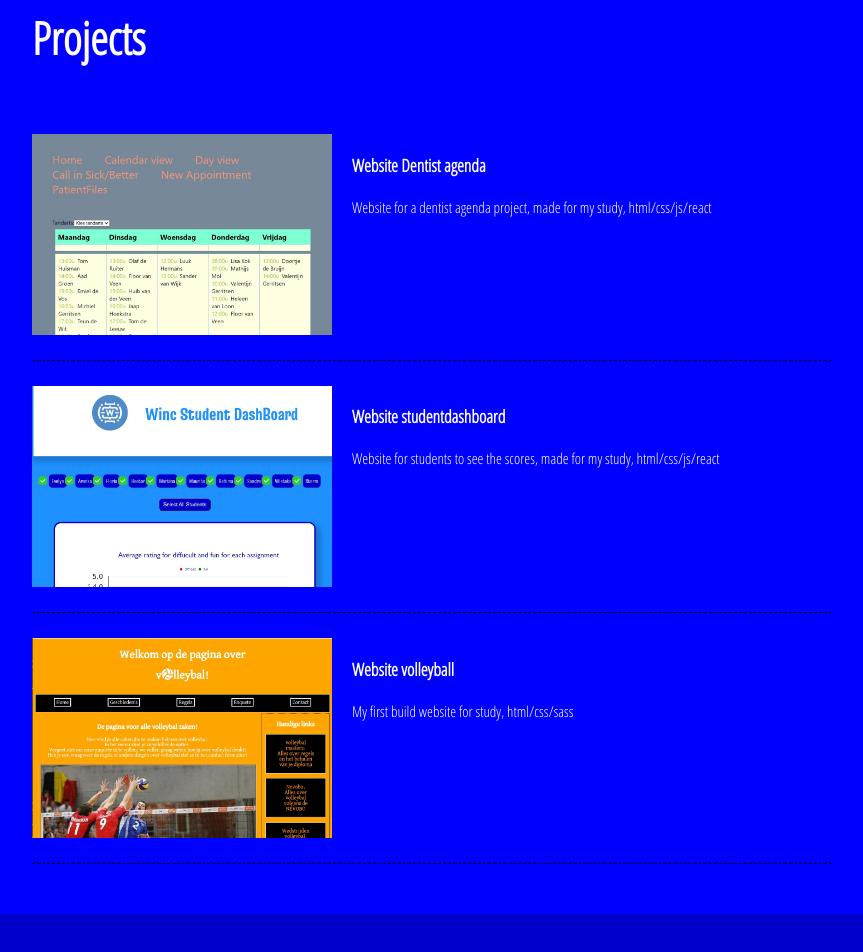
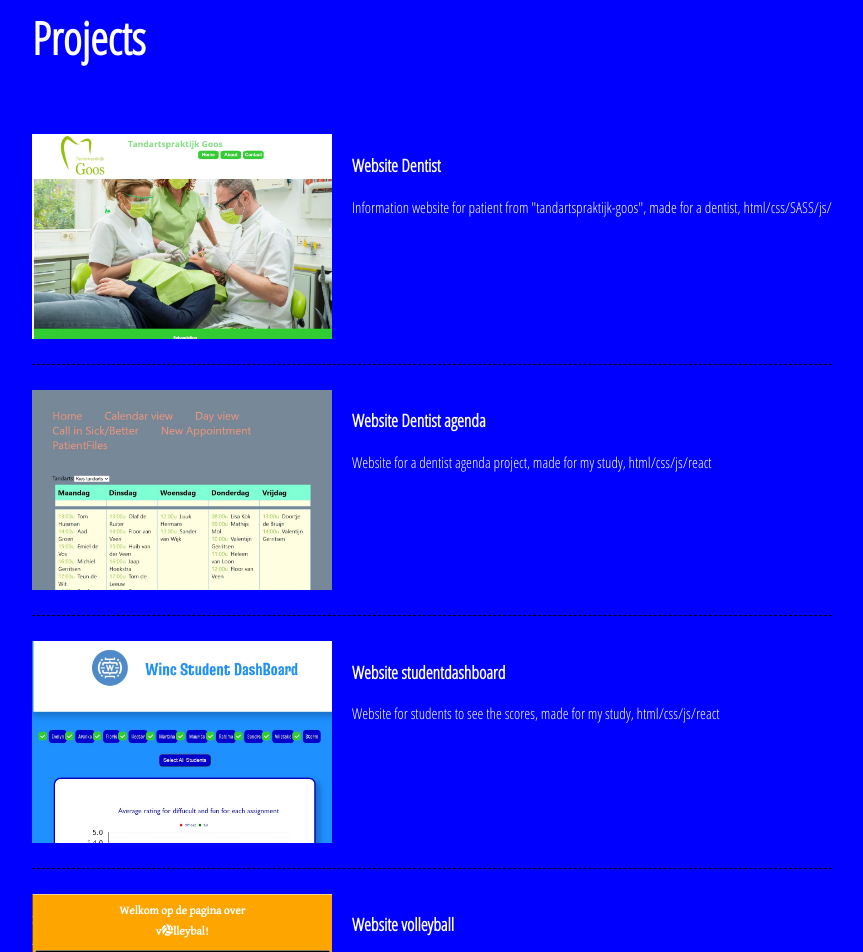
Before and after one commit to Jsloot1986/CVJochumWebsite, a plain HTML site: page index.html in a window 1280 px wide. Shown: the part 1660-2612 px from the top of the page, without its empty margins (208-1071 px from the left). Drawn offline with Linux system fonts and the light colour scheme; files whose address does not match are found by name.

Commit message:
new project added
added on my cv a finshed project

```diff
--- a/index.html
+++ b/index.html
@@ -62,6 +62,11 @@
         <div class="content-wrap">
             <h2>Projects</h2>
         <section class="project-item">
+            <a href="https://tandartspraktijk-goos.netlify.app/" target="_blank"><img src="../img/tandartspraktijkgoos.jpg" alt="dentist-website"></a>
+        <h3>Website Dentist</h3>
+        <p>Information website for patient from "tandartspraktijk-goos", made for a dentist, html/css/SASS/js/</p>
+        </section>
+        <section class="project-item">
             <a href="https://dentist-app-jochum.netlify.app/" target="_blank"><img src="../img/dentistapp.jpg" alt="dentistapp"></a>
         <h3>Website Dentist agenda</h3>
         <p>Website for a dentist agenda project, made for my study, html/css/js/react</p>
```
